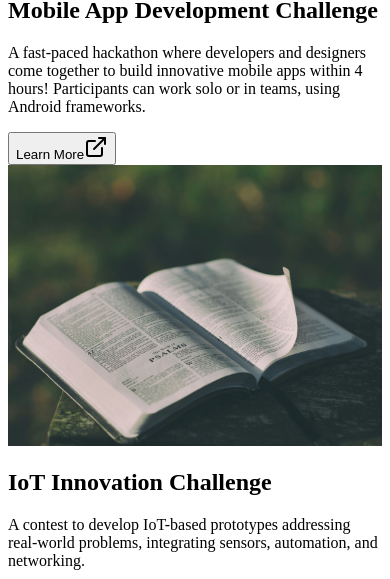
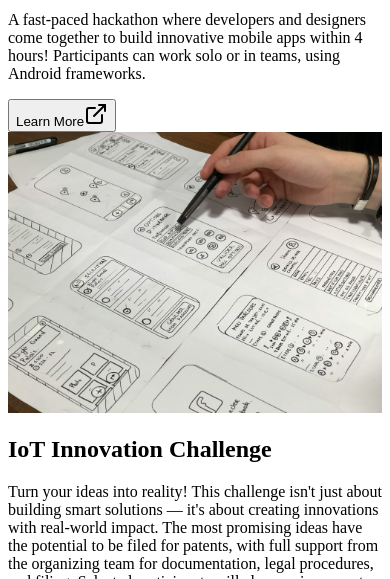
Before and after one commit to ankitku3101/festronix, a Next.js app: page /Technical in a window 390 px wide. Shown: the part 1421-2000 px from the top of the page. Built offline with nearby package versions, Linux system fonts and the light colour scheme.

Commit message:
AIML Contest, IoT innovation challenge, Mobile App development, Web Design link uploaded with final doc.

```diff
--- a/sections/TechnicalEvents.tsx
+++ b/sections/TechnicalEvents.tsx
@@ -4,31 +4,33 @@ import {Detail,indepthDetails} from "@/types/TypeFile"
 
 const details : Detail[] = [
     {
-        image: "/hero1.jpg",
+        image: "/techevents/hackathon1.jpg",
         title: "Hackathon",
         description: "A 24-hour coding showdown where participants solve real-world problems, fostering innovation, teamwork, and technical excellence."
     },
     {
-        image: "/hero1.jpg",
+        image: "/techevents/aiml.jpg",
         title: "AI & ML Model Contest",
         description: "A fast-paced competition where developers and data scientists come together to showcase their build innovative AI-ML models.",
-        doclink:"https://drive.google.com/file/d/1py0VvcyFOmLnnkEXXYrMHNlsbGn7nAcD/view?usp=sharing",
+        doclink:"https://drive.google.com/file/d/1YIpvAh8p8tXOSLLgFQjWabl6qCWACJZO/view?usp=sharing",
     },
     {
-        image: "/hero1.jpg",
+        image: "/techevents/webdesign1.jpg",
         title: "Web Design Contest",
-        description: "A creative platform for building visually appealing and functional websites, focusing on UI/UX, design principles, and coding skills."
+        description: "A creative platform for building visually appealing and functional websites, focusing on UI/UX, design principles, and coding skills.",
+        doclink:"https://drive.google.com/file/d/1ymHcfPEabGZpNT8TfpFl4P_DaXX0MAhq/view?usp=sharing"
     },
     {
-        image: "/hero1.jpg",
+        image: "/techevents/mobileapp1.jpg",
         title: "Mobile App Development Challenge",
         description: "A fast-paced hackathon where developers and designers come together to build innovative mobile apps within 4 hours! Participants can work solo or in teams, using Android frameworks.",
-        doclink:'https://drive.google.com/file/d/1Awv3wcjQkfOhBHrxW07EkCD033LOgrKP/view?usp=sharing'
+        doclink:'https://drive.google.com/file/d/1Y_n2TciJPVqWCYmhkal2_6F253TAw4so/view?usp=sharing'
     },
     {
-        image: "/hero1.jpg",
+        image: "/techevents/iot.jpg",
         title: "IoT Innovation Challenge",
-        description: "A contest to develop IoT-based prototypes addressing real-world problems, integrating sensors, automation, and networking."
+        description: "Turn your ideas into reality! This challenge isn't just about building smart solutions — it's about creating innovations with real-world impact. The most promising ideas have the potential to be filed for patents, with full support from the organizing team for documentation, legal procedures, and filing. Selected participants will also receive expert mentorship on protecting and commercializing their innovations. If you dream of making a mark in the tech world, this is your chance!",
+        doclink:"https://drive.google.com/file/d/1P6Ue-oy_ZOrjou_2zvohSUNtP7kJAssV/view?usp=sharing"
     }
 ];
 
```
